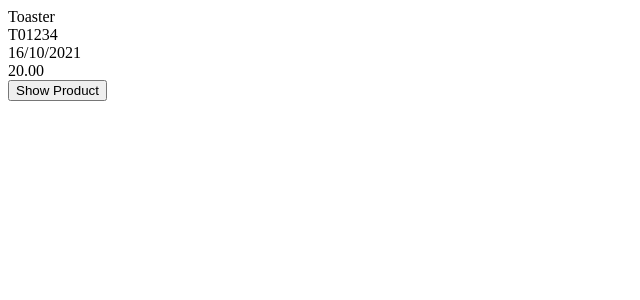
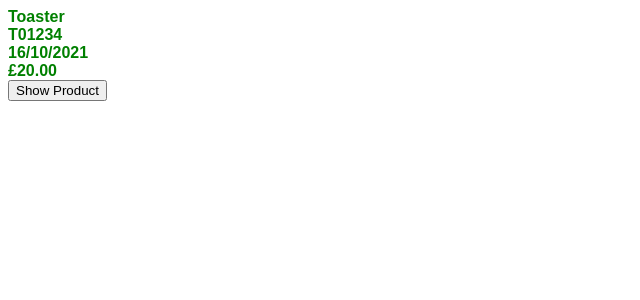
Before and after one commit to ramos11/react-activities, a React (Create React App) app: page / in a window 1280 px wide. Shown: the top 300 px of the page, without its empty margins (0-640 px from the left). Built offline with nearby package versions, Linux system fonts and the light colour scheme.

Commit message:
2 files modified

```diff
--- a/src/App.js
+++ b/src/App.js
@@ -4,7 +4,7 @@ import "./style.css";
 const name1 = "Toaster";
 const id1 = "T01234";
 const datePurchased1 = "16/10/2021";
-const price1 = "20.00";
+const price1 = "£20.00";
 
 // const nm = "Name: ";
 
--- a/src/style.css
+++ b/src/style.css
@@ -1,3 +1,9 @@
 h1, p {
   font-family: Lato;
 }
+
+div{
+  font-family: Arial;
+  color: green;
+  font-weight: bold;
+}
```
